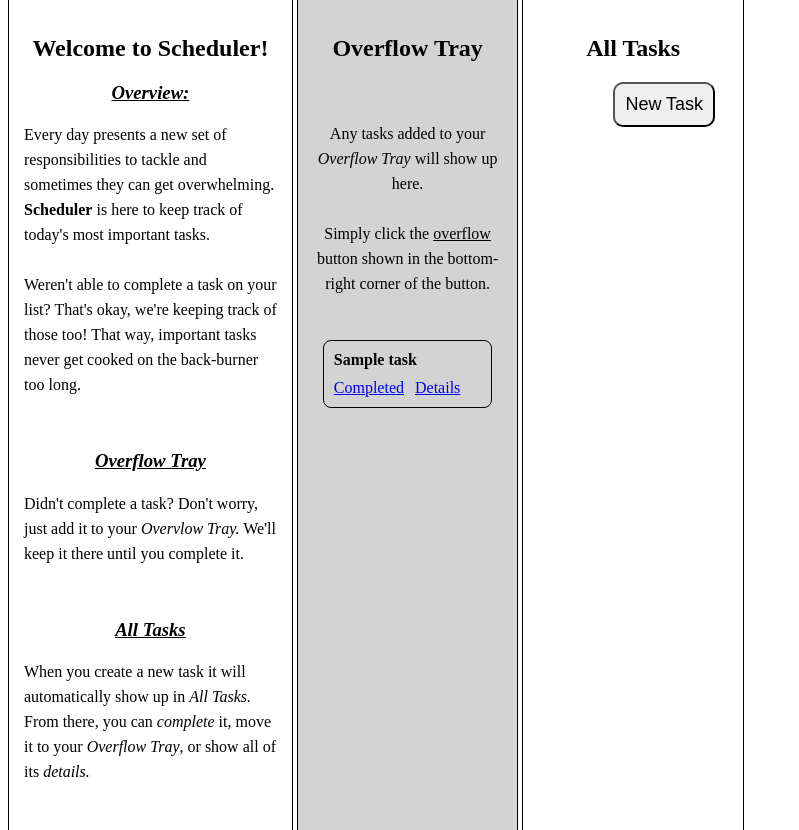
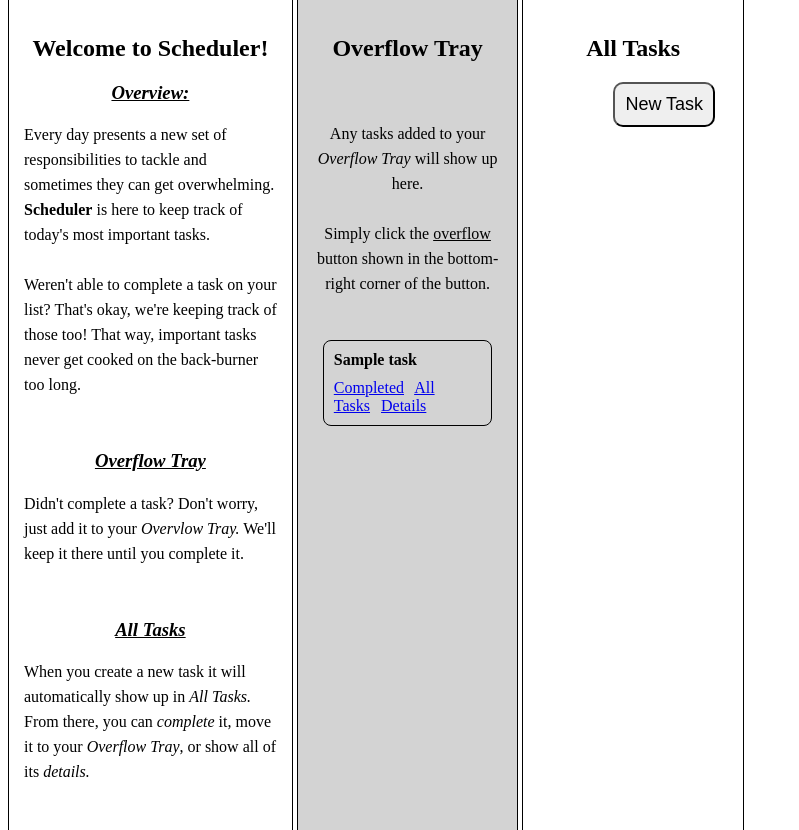
Before and after one commit to IsaiahWHayes/scheduler, a Flask app: page /task_details/1 in a window 1280 px wide. Shown: the part 107-937 px from the top of the page, without its empty margins (0-799 px from the left). Run offline with Flask 2, Linux system fonts and the light colour scheme; the visitor is signed in with stand-in values (Sample User, id 1); tables that the repository leaves empty hold one stand-in row (values such as "Sample post").

Commit message:
added functionality to add overflow tasks back to the All Tasks pane.

```diff
--- a/server.py
+++ b/server.py
@@ -204,7 +204,7 @@ def completed(task_id):
     mysql.query_db(query, data)
     return redirect("/schedule")
 
-# ----- Adds a a task to the 'Overflow Tray'
+# ----- Adds a task to the 'Overflow Tray'
 @app.route("/overflow_tray/<task_id>")
 def overflow(task_id):
     if 'user_id' not in session:
@@ -238,6 +238,37 @@ def overflow(task_id):
         mysql.query_db(query, data)
     return redirect("/schedule")
 
+# ----- Removes a task from the Overflow Tray/adds the task to 'All Tasks'
+@app.route("/remove_from_overflow/<task_id>")
+def remove_from_overflow(task_id):
+    if 'user_id' not in session:
+        return redirect("/")
+
+    # searching for this specific task
+    mysql = connectToMySQL('scheduler')
+    query = "SELECT users.id, tasks.id, tasks.users_id, task_name, location, start_time, end_time, contact, note, checklist FROM users JOIN tasks ON tasks.users_id = users.id WHERE tasks.id = %(this_task)s;"
+    data = {
+        "this_task": int(task_id)
+    }
+    this_task = mysql.query_db(query, data)
+
+    if this_task:
+        mysql = connectToMySQL('scheduler')
+        query = "SELECT * FROM overflow_tasks WHERE tasks_id = %(tasks_id)s;"
+        data = {
+            "tasks_id": int(task_id)
+        }
+        overflowed_task = mysql.query_db(query, data)
+
+    if overflowed_task:
+        mysql = connectToMySQL('scheduler')
+        query = "DELETE FROM overflow_tasks WHERE tasks_id = %(tasks_id)s AND users_id = %(users_id)s;"
+        data = {
+            "tasks_id": int(task_id),
+            "users_id": session['user_id']
+        }
+        mysql.query_db(query, data)
+    return redirect("/schedule")
 
 # ----- Displays the details for a speicific task
 @app.route("/task_details/<task_id>")
--- a/templates/schedule.html
+++ b/templates/schedule.html
@@ -51,6 +51,7 @@
 
                 <!-- task functionality links -->
                 <a href="/schedule/completed/{{each_task['id']}}">Completed</a>
+                <a href="/remove_from_overflow/{{each_task['id']}}">All Tasks</a>
                 <a href="/task_details/{{each_task['id']}}">Details</a>
             </div>
             {% endfor %}
--- a/templates/task_details.html
+++ b/templates/task_details.html
@@ -51,6 +51,7 @@
 
                 <!-- task functionality links -->
                 <a href="/schedule/completed/{{each_task['id']}}">Completed</a>
+                <a href="/remove_from_overflow/{{each_task['id']}}">All Tasks</a>
                 <a href="/task_details/{{each_task['id']}}">Details</a>
             </div>
             {% endfor %}
```
